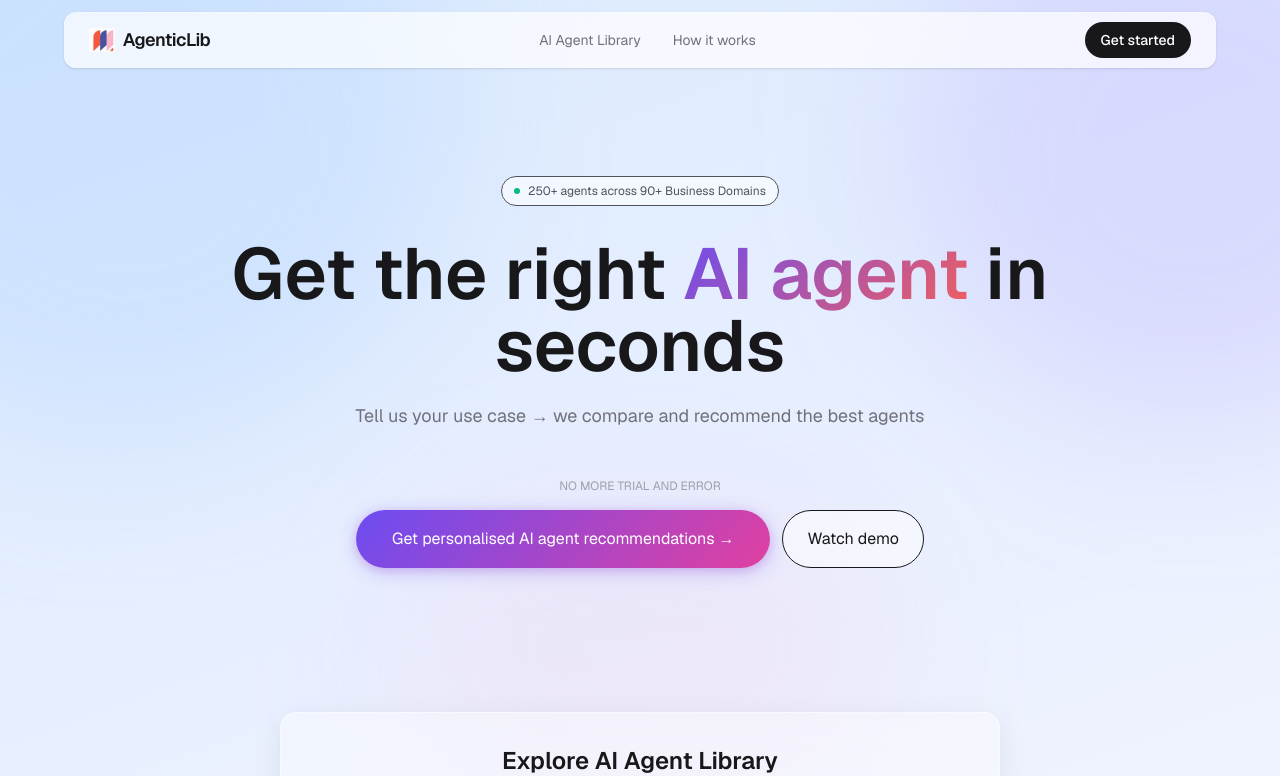
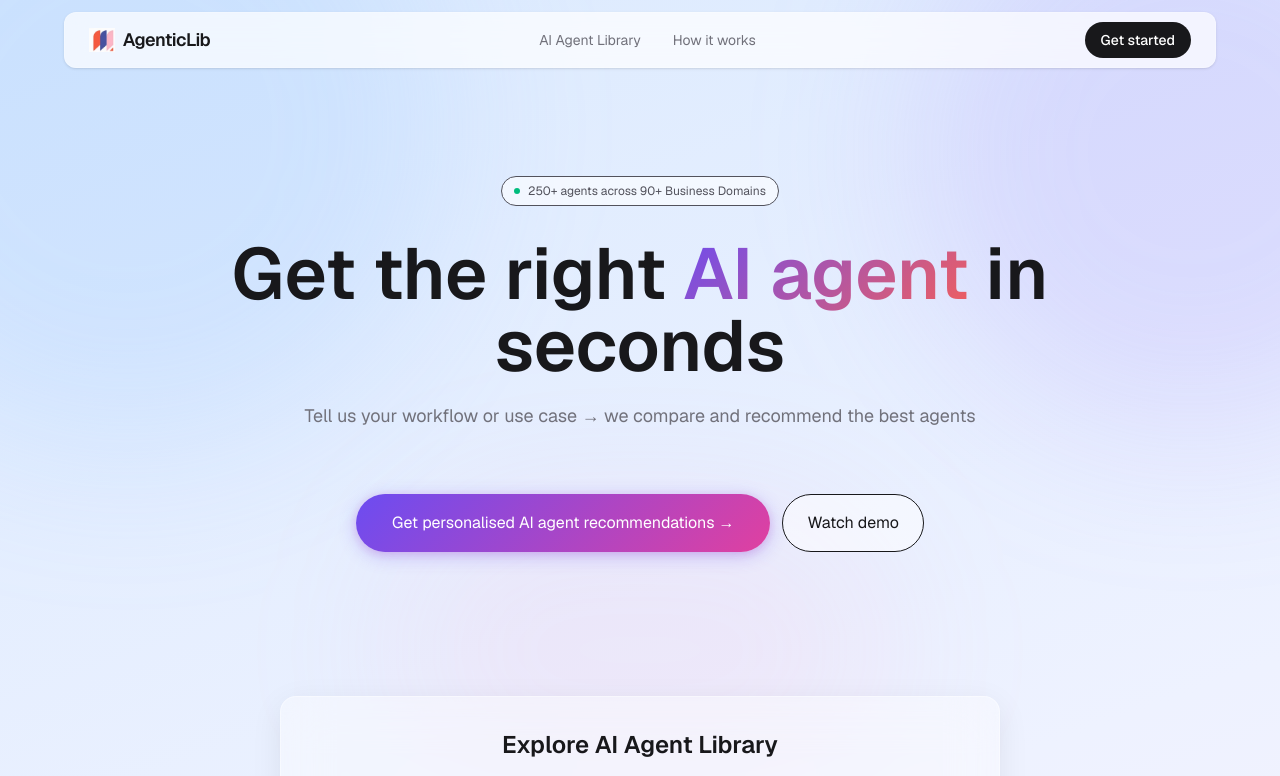
Before and after one commit to agenticlibai-site/agenticlib, a Next.js app: page / in a window 1280 px wide. Shown: the top 776 px of the page. Built offline with nearby package versions, Linux system fonts and the light colour scheme.

Commit message:
small changes 2

```diff
--- a/app/page.tsx
+++ b/app/page.tsx
@@ -74,12 +74,12 @@ export default function Home() {
           </h1>
 
           <p className="text-lg text-zinc-500 mb-12">
-            Tell us your use case → we compare and recommend the best agents
+            Tell us your workflow or use case → we compare and recommend the best agents
           </p>
 
           <div className="flex flex-col items-center gap-4">
             <p className="text-xs uppercase text-zinc-400">
-              No more trial and error
+
             </p>
 
             <div className="flex flex-col sm:flex-row gap-3">
```
